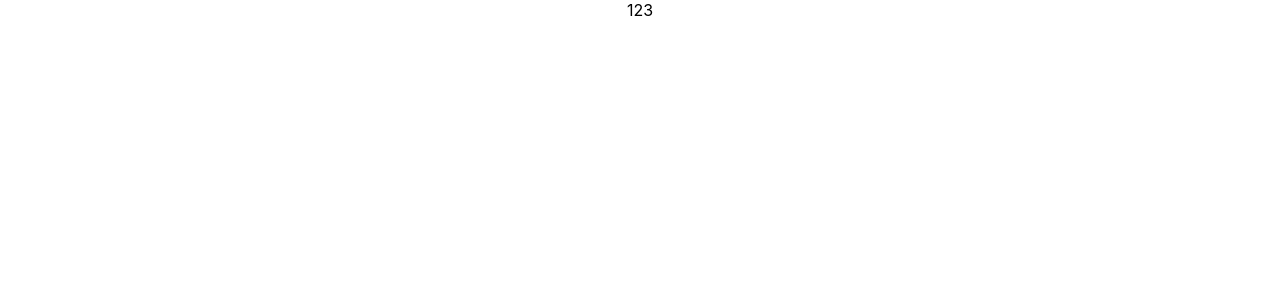
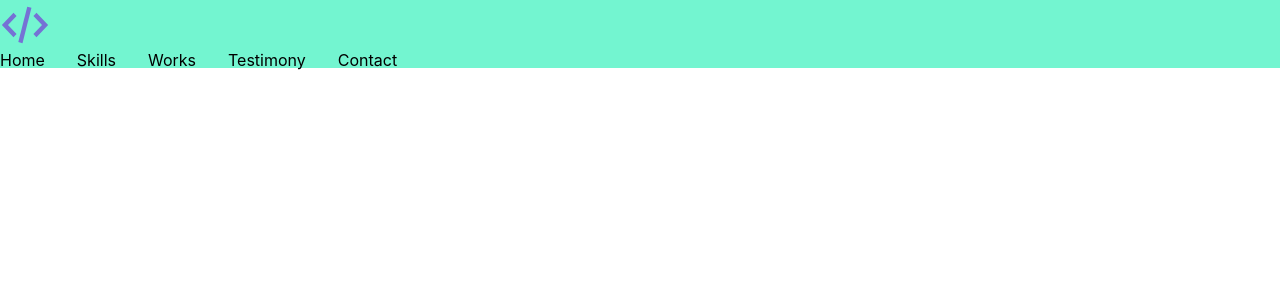
Before and after one commit to akach-dev/styled, a React (Create React App) app: page / in a window 1280 px wide. Shown: the top 300 px of the page. Built offline with nearby package versions, Linux system fonts and the light colour scheme.

Commit message:
add Icon component

```diff
--- a/package.json
+++ b/package.json
@@ -10,9 +10,11 @@
     "@types/node": "^16.18.38",
     "@types/react": "^18.2.15",
     "@types/react-dom": "^18.2.7",
+    "@types/styled-components": "^5.1.26",
     "react": "^18.2.0",
     "react-dom": "^18.2.0",
     "react-scripts": "5.0.1",
+    "styled-components": "^6.0.4",
     "typescript": "^4.9.5",
     "web-vitals": "^2.1.4"
   },
--- a/public/index.html
+++ b/public/index.html
@@ -1,20 +1,20 @@
 <!DOCTYPE html>
 <html lang="en">
 <head>
-    <meta charset="utf-8" />
-    <link rel="icon" href="%PUBLIC_URL%/favicon.ico" />
-    <meta name="viewport" content="width=device-width, initial-scale=1" />
-    <meta name="theme-color" content="#000000" />
+    <meta charset="utf-8"/>
+    <link rel="icon" href="%PUBLIC_URL%/favicon.svg"/>
+    <meta name="viewport" content="width=device-width, initial-scale=1"/>
+    <meta name="theme-color" content="#000000"/>
     <meta
             name="description"
             content="Web site created using create-react-app"
     />
-    <link rel="apple-touch-icon" href="%PUBLIC_URL%/logo192.png" />
+    <link rel="apple-touch-icon" href="%PUBLIC_URL%/logo192.png"/>
     <!--
       manifest.json provides metadata used when your web app is installed on a
       user's mobile device or desktop. See https://developers.google.com/web/fundamentals/web-app-manifest/
     -->
-    <link rel="manifest" href="%PUBLIC_URL%/manifest.json" />
+    <link rel="manifest" href="%PUBLIC_URL%/manifest.json"/>
     <!--
       Notice the use of %PUBLIC_URL% in the tags above.
       It will be replaced with the URL of the `public` folder during the build.
--- a/src/App.tsx
+++ b/src/App.tsx
@@ -1,9 +1,10 @@
 import React from 'react';
 import './App.css';
+import {Header} from "./layout/header/Header";
 
 function App() {
   return (
-     <div className="App">123</div>
+     <Header/>
   );
 }
 
--- /dev/null
+++ b/src/components/icon/Icon.tsx
@@ -0,0 +1,18 @@
+import React from 'react';
+import iconSprite from '../../assets/images/icons-sprite.svg'
+
+type IconPropsType = {
+  iconId: string
+  width?: string
+  height?: string
+  viewBox?: string
+}
+
+export const Icon = ({iconId, width, height, viewBox}: IconPropsType) => {
+  return (
+     <svg width={width || '50'} height={height || '50'} viewBox={viewBox || '"0 0 50 50"'} fill="none"
+          xmlns="http://www.w3.org/2000/svg">
+       <use xlinkHref={`${iconSprite}#${iconId}`}/>
+     </svg>
+  );
+};
--- /dev/null
+++ b/src/components/logo/Logo.tsx
@@ -0,0 +1,10 @@
+import React from 'react';
+import {Icon} from "../icon/Icon";
+
+export const Logo = () => {
+  return (
+     <a href="">
+       <Icon iconId={'code'}/>
+     </a>
+  );
+};
--- /dev/null
+++ b/src/components/menu/Menu.tsx
@@ -0,0 +1,23 @@
+import React from 'react';
+import styled from "styled-components";
+
+export const Menu = () => {
+  return (
+     <StyledMenu>
+       <ul>
+         <li><a href="">Home</a></li>
+         <li><a href="">Skills</a></li>
+         <li><a href="">Works</a></li>
+         <li><a href="">Testimony</a></li>
+         <li><a href="">Contact</a></li>
+       </ul>
+     </StyledMenu>
+  );
+};
+
+const StyledMenu = styled.nav`
+  ul {
+    display: flex;
+    column-gap: 2rem;
+  }
+`
--- a/src/index.css
+++ b/src/index.css
@@ -1,13 +1,61 @@
 body {
-  margin: 0;
-  font-family: -apple-system, BlinkMacSystemFont, 'Segoe UI', 'Roboto', 'Oxygen',
+    font-family: -apple-system, BlinkMacSystemFont, 'Segoe UI', 'Roboto', 'Oxygen',
     'Ubuntu', 'Cantarell', 'Fira Sans', 'Droid Sans', 'Helvetica Neue',
     sans-serif;
-  -webkit-font-smoothing: antialiased;
-  -moz-osx-font-smoothing: grayscale;
+    -webkit-font-smoothing: antialiased;
+    -moz-osx-font-smoothing: grayscale;
 }
 
 code {
-  font-family: source-code-pro, Menlo, Monaco, Consolas, 'Courier New',
+    font-family: source-code-pro, Menlo, Monaco, Consolas, 'Courier New',
     monospace;
 }
+
+/* Обнуляющий стиль */
+*,
+*::before,
+*::after {
+    box-sizing: border-box;
+    margin: 0;
+    padding: 0;
+    border: 0;
+}
+
+li {
+    list-style: none;
+}
+
+a {
+    color: inherit;
+}
+
+a,
+a:visited {
+    text-decoration: none;
+}
+
+a:hover {
+    text-decoration: none;
+}
+
+h1,
+h2,
+h3,
+h4,
+h5,
+h6 {
+    font-weight: inherit;
+    font-size: inherit;
+}
+
+img {
+    vertical-align: top;
+}
+
+body,
+html {
+    height: 100%;
+    line-height: 1;
+}
+
+/* ================================================================ */
--- /dev/null
+++ b/src/layout/header/Header.tsx
@@ -0,0 +1,17 @@
+import React from 'react';
+import styled from "styled-components";
+import {Logo} from "../../components/logo/Logo";
+import {Menu} from "../../components/menu/Menu";
+
+export const Header = () => {
+  return (
+     <StyledHeader>
+       <Logo/>
+       <Menu/>
+     </StyledHeader>
+  );
+};
+
+const StyledHeader = styled.header`
+  background-color: #73f5d0;
+`
```
Also changed, not shown: 2 other files (tests, documents, lock files or other folders). Lines whose indentation alone changed are shown as unchanged.
